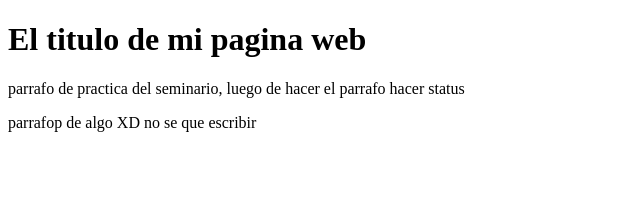
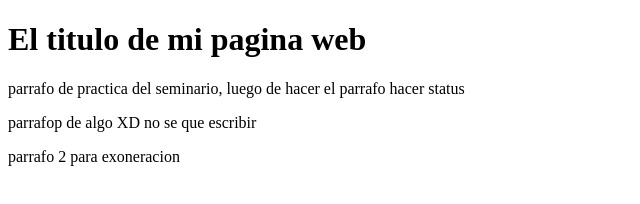
Before and after one commit to NicoleRecinos021/seminario_git_hub, a plain HTML site: page index.html in a window 1280 px wide. Shown: the whole page, without its empty margins (0-640 px from the left). Drawn offline with Linux system fonts and the light colour scheme.

Commit message:
segundon commit parrafo

```diff
--- a/index.html
+++ b/index.html
@@ -9,6 +9,7 @@
     <h1>El titulo de mi pagina web</h1>
     <p>parrafo de practica del seminario, luego de hacer el parrafo hacer status</p>
     <p>parrafop de algo XD no se que escribir</p>
+    <p>parrafo 2 para exoneracion</p>
 
 
 </body>
```
